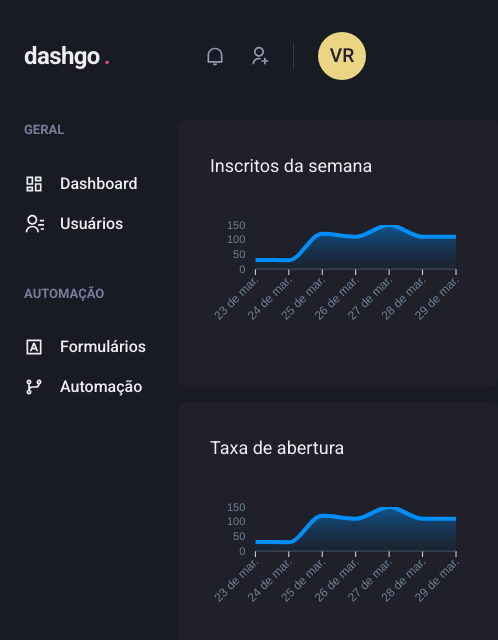
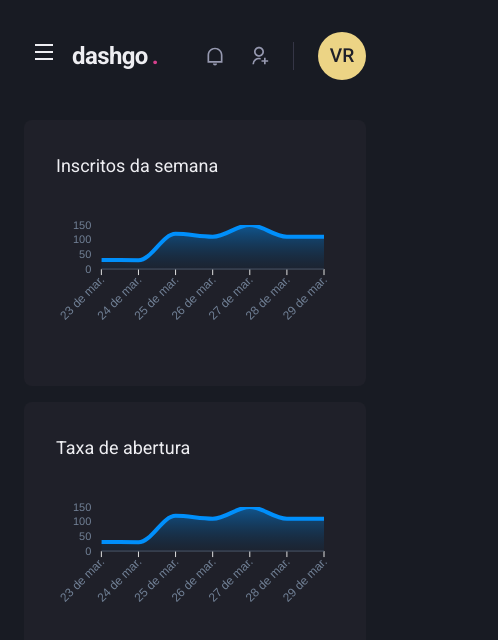
Before and after one commit to vradriano/dashgo, a Next.js app: page /dashboard in a window 390 px wide. Shown: the top 640 px of the page, 498 px wide, since content can reach past the window. Built offline with nearby package versions, Linux system fonts and the light colour scheme.

Commit message:
Menudrawer responsive, context state menu

```diff
--- a/src/components/Header/index.tsx
+++ b/src/components/Header/index.tsx
@@ -1,10 +1,15 @@
-import { Flex, useBreakpointValue } from '@chakra-ui/react'
+import { Flex, Icon, IconButton, useBreakpointValue } from '@chakra-ui/react'
 import { Logo } from './Logo'
 import { NotificationsNav } from './NotificationsNav'
 import { Profile } from './Profile'
 import { SearchBox } from './SearchBox'
 
+import { useSideBarDrawer } from '../contexts/SidebarDrawerContext'
+import { RiMenuLine } from 'react-icons/ri'
+
 export default function Header() {
+  const { onOpen } = useSideBarDrawer()
+
   const isWideVersion = useBreakpointValue({
     base: false,
     lg: true
@@ -21,7 +26,18 @@
       px="6"
       align="center"
     >
+      { !isWideVersion && (
+        <IconButton
+        aria-label="Open navigation"
+        icon={<Icon as={RiMenuLine} />}
+        fontSize="24"
+        variant="unstyled"
+        onClick={onOpen}
+        mr="2"
+      >
 
+      </IconButton>
+      )}
       <Logo />
 
       { isWideVersion && <SearchBox /> }
--- /dev/null
+++ b/src/components/Sidebar/SidebarNav.tsx
@@ -0,0 +1,20 @@
+import { Stack } from "@chakra-ui/react";
+import { RiContactsLine, RiDashboardLine, RiGitBranchLine, RiInputMethodLine } from "react-icons/ri";
+import { NavLink } from "./NavLink";
+import { NavSection } from "./NavSection";
+
+export function SidebarNav() {
+  return (
+    <Stack spacing="12" align="flex-start">
+      <NavSection title="GERAL">
+        <NavLink icon={RiDashboardLine}>Dashboard</NavLink>
+        <NavLink icon={RiContactsLine}>Usuários</NavLink>
+      </NavSection>
+
+      <NavSection title="AUTOMAÇÃO">
+        <NavLink icon={RiInputMethodLine}>Formulários</NavLink>
+        <NavLink icon={RiGitBranchLine}>Automação</NavLink>
+      </NavSection>
+    </Stack>
+  )
+}
--- a/src/components/Sidebar/index.tsx
+++ b/src/components/Sidebar/index.tsx
@@ -1,22 +1,35 @@
-import { Box, Stack, Text, Link, Icon } from "@chakra-ui/react";
-import { RiContactsLine, RiDashboardLine, RiGitBranchLine, RiInputMethodLine } from "react-icons/ri";
-import { NavSection } from "./NavSection";
-import { NavLink } from './NavLink'
+import { Box, useBreakpointValue, Drawer, DrawerOverlay, DrawerContent, DrawerCloseButton, DrawerHeader, DrawerBody } from "@chakra-ui/react";
+import { useSideBarDrawer } from "../contexts/SidebarDrawerContext";
+import { SidebarNav } from "./SidebarNav";
 
 export default function Sidebar() {
+  const { isOpen, onClose } = useSideBarDrawer()
+
+  const isDrawerSideBar = useBreakpointValue({
+    base: true,
+    lg: false
+  })
+
+  if(isDrawerSideBar) {
+    return (
+      <Drawer isOpen={isOpen} placement="left" onClose={onClose}>
+        <DrawerOverlay>
+          <DrawerContent bg="gray.800" p="4" >
+            <DrawerCloseButton mt="6" />
+            <DrawerHeader>Navegação</DrawerHeader>
+
+            <DrawerBody>
+              <SidebarNav />
+            </DrawerBody>
+          </DrawerContent>
+        </DrawerOverlay>
+      </Drawer>
+    )
+  }
+
   return (
     <Box as="aside" w="64" mr="8">
-      <Stack spacing="12" align="flex-start">
-        <NavSection title="GERAL">
-          <NavLink icon={RiDashboardLine}>Dashboard</NavLink>
-          <NavLink icon={RiContactsLine}>Usuários</NavLink>
-        </NavSection>
 
-        <NavSection title="AUTOMAÇÃO">
-          <NavLink icon={RiInputMethodLine}>Formulários</NavLink>
-          <NavLink icon={RiGitBranchLine}>Automação</NavLink>
-        </NavSection>
-      </Stack>
     </Box>
   )
 }
--- /dev/null
+++ b/src/components/contexts/SidebarDrawerContext.tsx
@@ -0,0 +1,29 @@
+import { useDisclosure, UseDisclosureReturn } from "@chakra-ui/react"
+import { useRouter } from "next/router";
+import { createContext, ReactNode, useContext, useEffect } from "react";
+
+interface SidebarDrawerProviderProps {
+  children: ReactNode
+}
+
+type SidebarDrawerContextData = UseDisclosureReturn
+
+const SidebarDrawerContext = createContext({} as SidebarDrawerContextData)
+
+export function SidebarDrawerProvider({ children }: SidebarDrawerProviderProps) {
+  const disclosure  = useDisclosure()
+  const router = useRouter()
+
+  useEffect(() => {
+    disclosure.onClose()
+  }, [router.asPath])
+
+  return (
+    <SidebarDrawerContext.Provider value={disclosure}>
+      {children}
+    </SidebarDrawerContext.Provider>
+  )
+}
+
+
+export const useSideBarDrawer = () => useContext(SidebarDrawerContext)
--- a/src/pages/_app.tsx
+++ b/src/pages/_app.tsx
@@ -1,11 +1,14 @@
 import type { AppProps } from 'next/app'
 import { ChakraProvider } from '@chakra-ui/react'
 import { theme } from '../styles/theme'
+import { SidebarDrawerProvider } from '../components/contexts/SidebarDrawerContext'
 
 function MyApp({ Component, pageProps }: AppProps) {
   return (
     <ChakraProvider resetCSS theme={theme}>
-     <Component {...pageProps} />
+      <SidebarDrawerProvider>
+        <Component {...pageProps} />
+      </SidebarDrawerProvider>
     </ChakraProvider>
   )
 }
```
